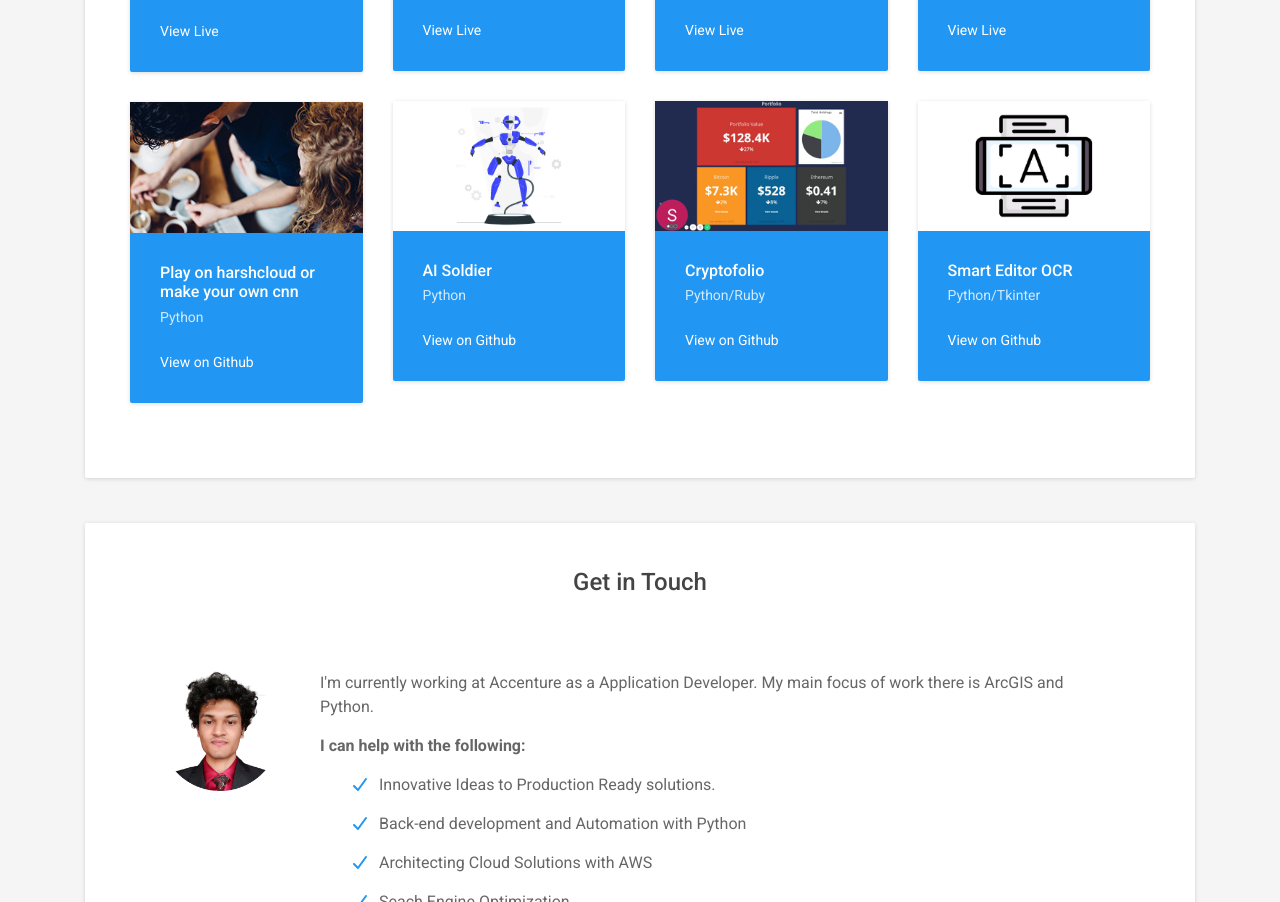
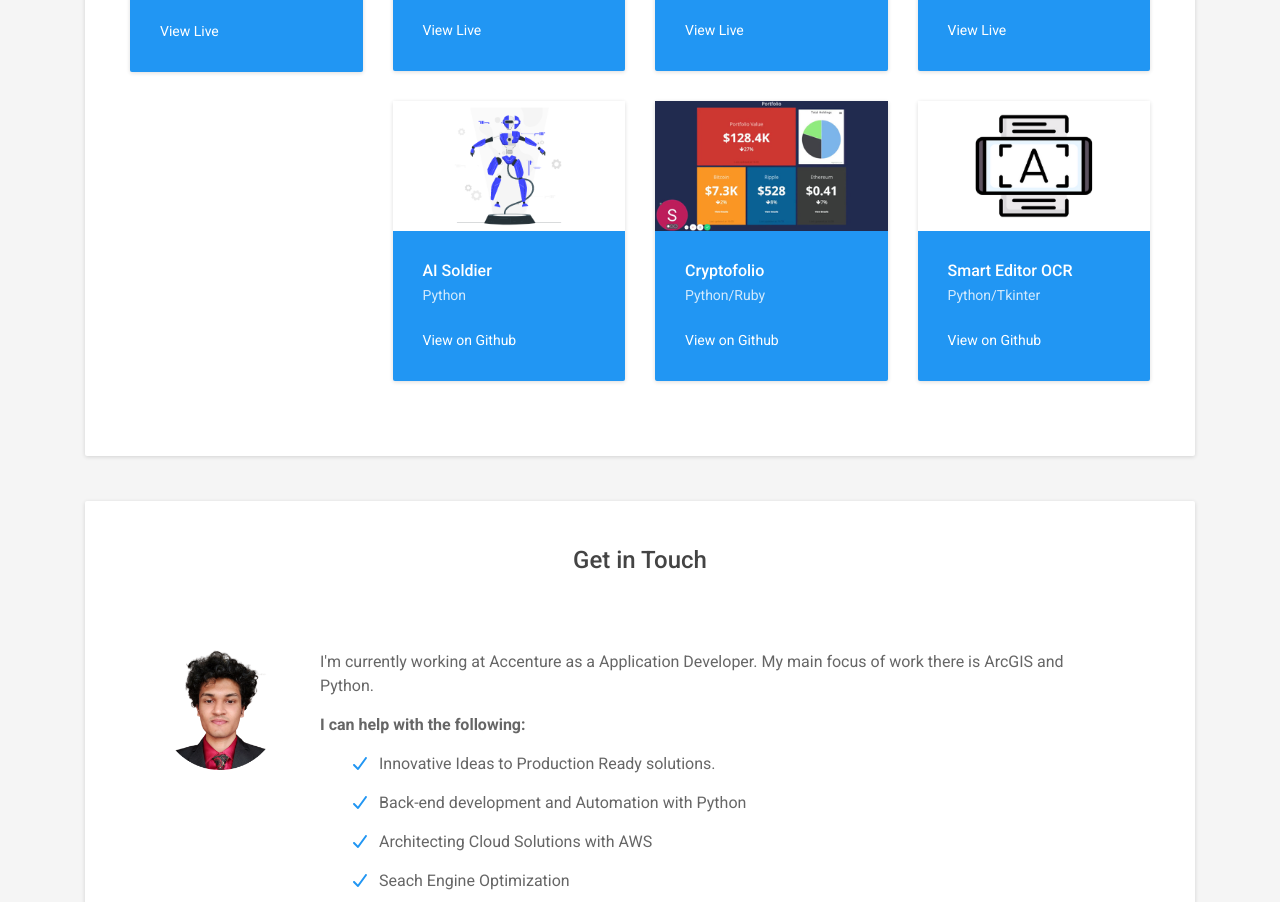
Before and after one commit to hrkj-18/portfolio.harshjain.dev, a plain HTML site: page index.html in a window 1280 px wide. Shown: the part 3721-4623 px from the top of the page. Drawn offline with Linux system fonts and the light colour scheme.

Commit message:
changes in resume

```diff
--- a/index.html
+++ b/index.html
@@ -449,19 +449,6 @@
                     </div><!--//item-inner-->
                 </div><!--//item-->
 
-                <div class="item frontend backend col-lg-3 col-6">
-                    <div class="item-inner">
-                        <figure class="figure">
-                            <img class="img-fluid" src="assets/images/portfolio/portfolio-8.jpg" alt="" />
-                        </figure>
-                        <div class="content text-left">
-                            <h3 class="sub-title"><a href="#">Play on harshcloud or make your own cnn</a></h3>
-                            <div class="meta">Python</div>
-                            <div class="action"><a href="#">View on Github</a></div>
-                        </div><!--//content-->
-                        <a class="link-mask" href="#"></a>
-                    </div><!--//item-inner-->
-                </div><!--//item-->
 
             </div><!--//item-wrapper-->
 
```
Also changed, not shown: 1 other file.
